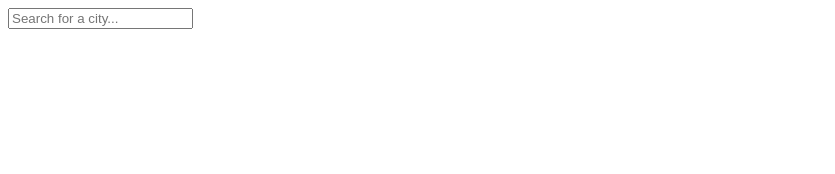
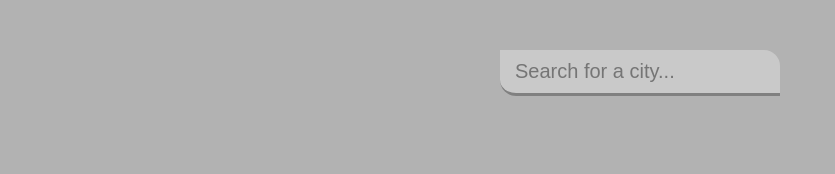
Before and after one commit to justinzhao07/Bitcamp2023, a plain HTML site: page index.html in a window 1280 px wide. Shown: the whole page, without its empty margins (0-835 px from the left). Drawn offline with Linux system fonts and the light colour scheme.

Commit message:
Update index.html

```diff
--- a/index.html
+++ b/index.html
@@ -4,7 +4,7 @@
   <meta charset="UTF-8">
   <meta name="viewport" content="width=device-width, initial-scale=1.0">
   <title>Weather App</title>
-  <link rel="stylesheet" href="main.css" />
+  <link rel="stylesheet" href="styles.css" />
 </head>
 <body>
   <div class="app-wrap">
```
